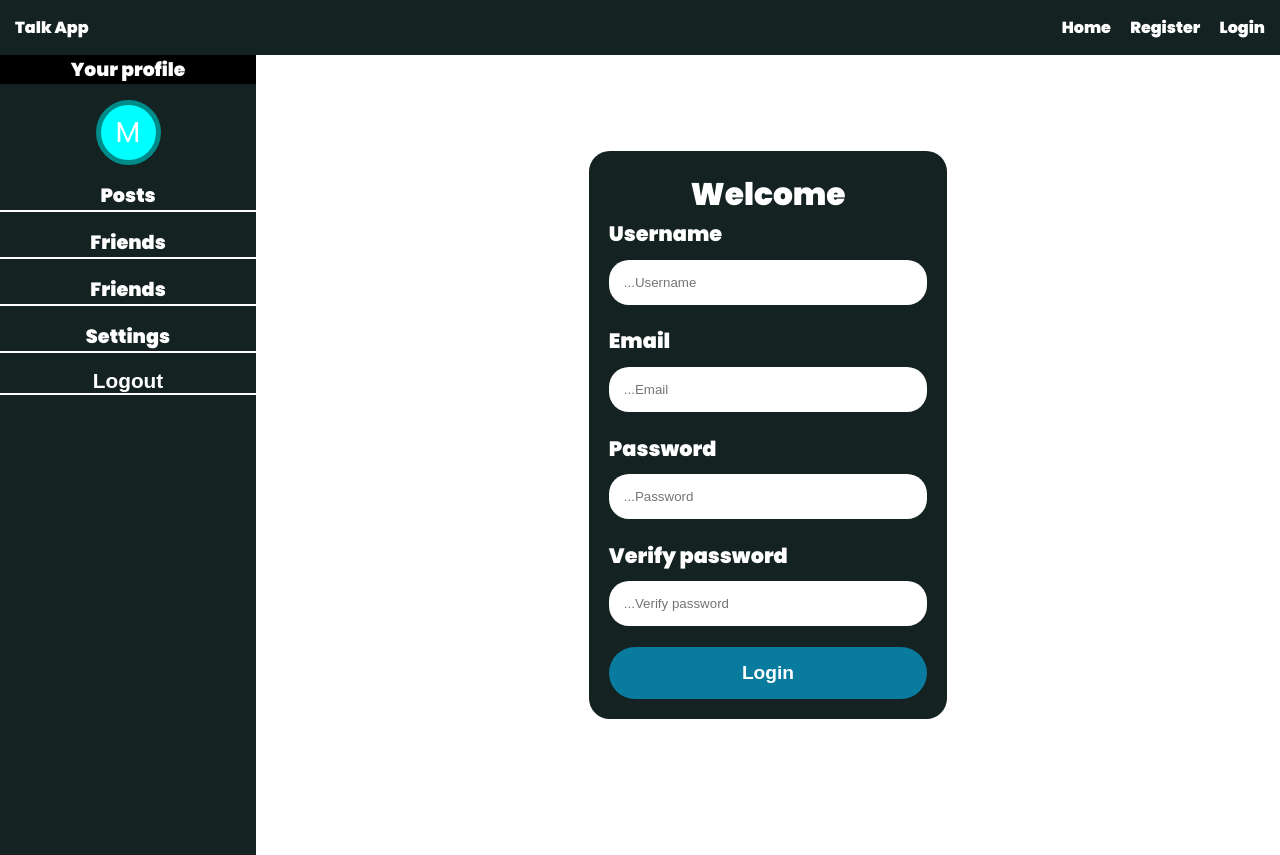
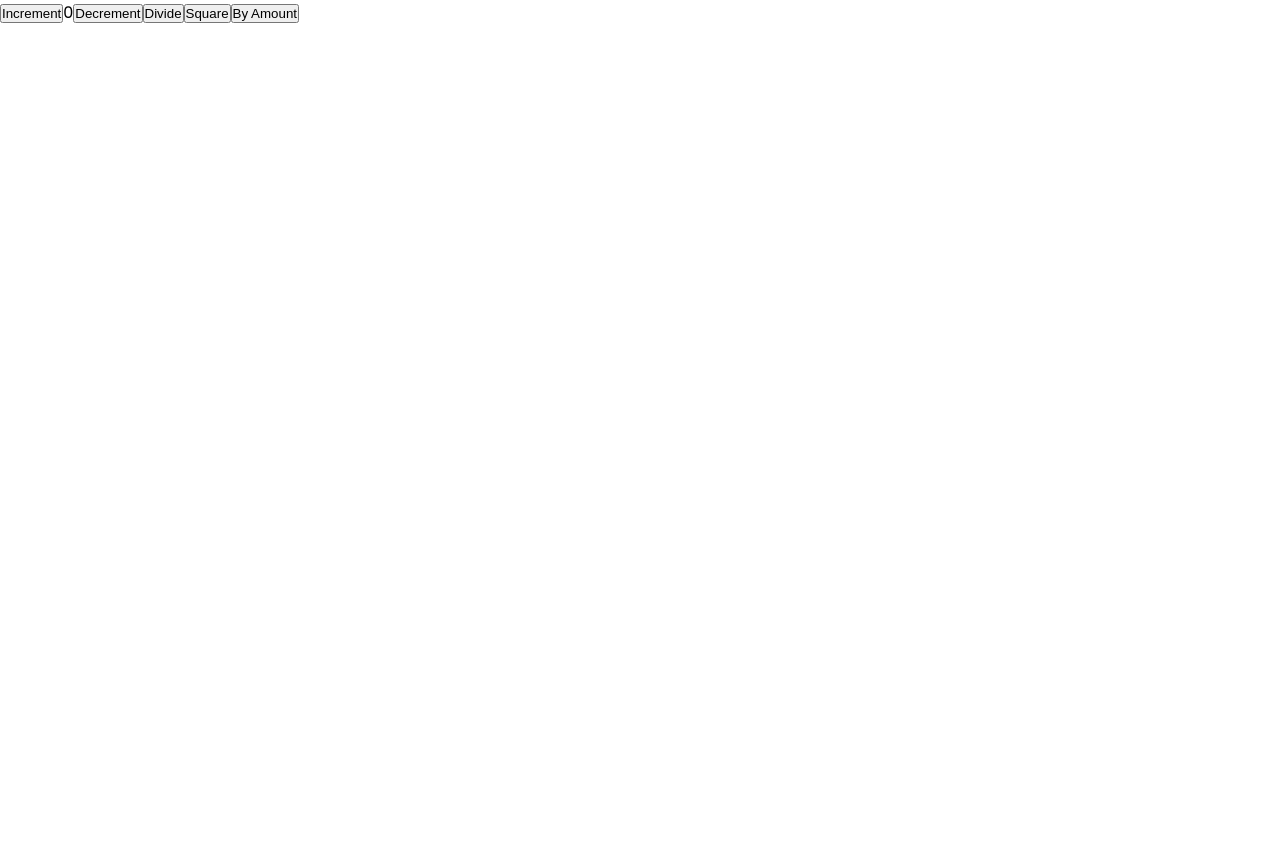
Before and after one commit to Matheus-Rodrigues-Araujo/SocialMedia, a React (Create React App) app: page /register in a window 1280 px wide. After the commit the page ends 800 px from the top, so only its background shows below. Built offline with nearby package versions, Linux system fonts and the light colour scheme.

Commit message:
Redux & Redux Toolkit installed for future features

```diff
--- a/package.json
+++ b/package.json
@@ -4,6 +4,7 @@
   "private": true,
   "dependencies": {
     "@hookform/resolvers": "^2.9.10",
+    "@reduxjs/toolkit": "^1.9.1",
     "@testing-library/jest-dom": "^5.16.5",
     "@testing-library/react": "^13.4.0",
     "@testing-library/user-event": "^13.5.0",
@@ -11,9 +12,11 @@
     "@types/node": "^16.18.11",
     "@types/react": "^18.0.26",
     "@types/react-dom": "^18.0.10",
+    "install": "^0.13.0",
     "react": "^18.2.0",
     "react-dom": "^18.2.0",
     "react-hook-form": "^7.41.5",
+    "react-redux": "^8.0.5",
     "react-router-dom": "^6.6.1",
     "react-scripts": "5.0.1",
     "typescript": "^4.9.4",
--- a/src/App.tsx
+++ b/src/App.tsx
@@ -1,13 +1,13 @@
 import React from 'react';
-import { BrowserRouter as Router, Routes, Route } from 'react-router-dom'
-import { Header } from './components/header';
-import { Sidebar } from './components/sidebar';
-import { About } from './pages/about';
-// import { Configuration } from './pages/configuration';
-import { Contact } from './pages/contact';
-import { Home } from './pages/home';
-import { Login } from './pages/login';
-import { Register } from './pages/register';
+// import { BrowserRouter as Router, Routes, Route } from 'react-router-dom'
+// import { Header } from './components/header';
+// import { Sidebar } from './components/sidebar';
+// import { About } from './pages/about';
+// import { Contact } from './pages/contact';
+// import { Home } from './pages/home';
+// import { Login } from './pages/login';
+// import { Register } from './pages/register';
+import { Counter } from './features/counter/counter';
 
 import './styles/App.css';
 import './styles/Header.css';
@@ -19,11 +19,11 @@ function App() {
 
   return (
     <div className="App">
-      <Router>
+      {/* <Router>
         <Header />
         <main>
           <Sidebar />
-           {/*if user not authenticated, the Sidebar component won't be rendered  */}
+
           <Routes>
             <Route path='/' element={<Home/>}/>
             <Route path='/about' element={<About />}/>
@@ -32,7 +32,8 @@ function App() {
             <Route path='/register' element={<Register />}/>
           </Routes>
         </main>
-      </Router>
+      </Router> */}
+      <Counter />
     </div>
   );
 }
--- /dev/null
+++ b/src/config/hooks.ts
@@ -0,0 +1,6 @@
+import {TypedUseSelectorHook, useDispatch, useSelector} from 'react-redux'
+
+import type { RootState, AppDispatch } from './store'
+
+export const useAppDispatch: () => AppDispatch = useDispatch
+export const useAppSelector: TypedUseSelectorHook<RootState> = useSelector
--- /dev/null
+++ b/src/config/store.ts
@@ -0,0 +1,11 @@
+import { configureStore} from '@reduxjs/toolkit'
+import counterReducer from '../features/counter/counterSlice'
+
+export const store = configureStore({
+  reducer:{
+    counter: counterReducer,
+  },
+})
+
+export type RootState = ReturnType<typeof store.getState>
+export type AppDispatch = typeof store.dispatch
--- /dev/null
+++ b/src/features/counter/counter.jsx
@@ -0,0 +1,36 @@
+import { useAppDispatch, useAppSelector } from '../../config/hooks'
+
+import {
+  increment,
+   decrement,
+   square,
+   divide,
+   incrementByAmount
+   } from '../counter/counterSlice'
+
+export function Counter() {
+  const count = useAppSelector( (state) => state.counter.value)
+  const dispatch = useAppDispatch()
+  return (
+    <div>
+      <div>
+        <button onClick={()=>dispatch(increment())} aria-label="Increment value">
+          Increment
+        </button>
+        <span>{count}</span>
+        <button onClick={()=>dispatch(decrement())} aria-label="Decrement value">
+          Decrement
+        </button>
+        <button onClick={()=>dispatch(divide(5))} aria-label="Decrement value">
+          Divide
+        </button>
+        <button onClick={()=>dispatch(square())} aria-label="Decrement value">
+          Square
+        </button>
+        <button onClick={()=>dispatch(incrementByAmount(100))} aria-label="Decrement value">
+          By Amount
+        </button>
+      </div>
+    </div>
+  )
+}
--- /dev/null
+++ b/src/features/counter/counterSlice.ts
@@ -0,0 +1,35 @@
+import {createSlice, PayloadAction} from '@reduxjs/toolkit'
+import type { RootState } from '../../config/store';
+
+interface CounterState{
+  value: number;
+}
+
+const initialState: CounterState = {
+  value: 0
+}
+
+export const counterSlice = createSlice({
+  name: 'counter',
+  initialState: initialState,
+  reducers:{
+    increment: (state) => {state.value +=1},
+    decrement: (state) => {state.value -= 1},
+    square: (state) => {state.value **=2},
+    divide: (state,action) => {state.value /= action.payload},
+    incrementByAmount: (state, action: PayloadAction<number>) =>{
+      state.value += action.payload
+    }
+  }
+})
+
+export const {
+  increment,
+  decrement,
+  square,
+  divide,
+  incrementByAmount
+} = counterSlice.actions
+export const selectCount = (state: RootState) => state.counter.value
+
+export default counterSlice.reducer
```
Also changed, not shown: src/index.tsx (+5 -2 lines), 1 other file (tests, documents, lock files or other folders).
